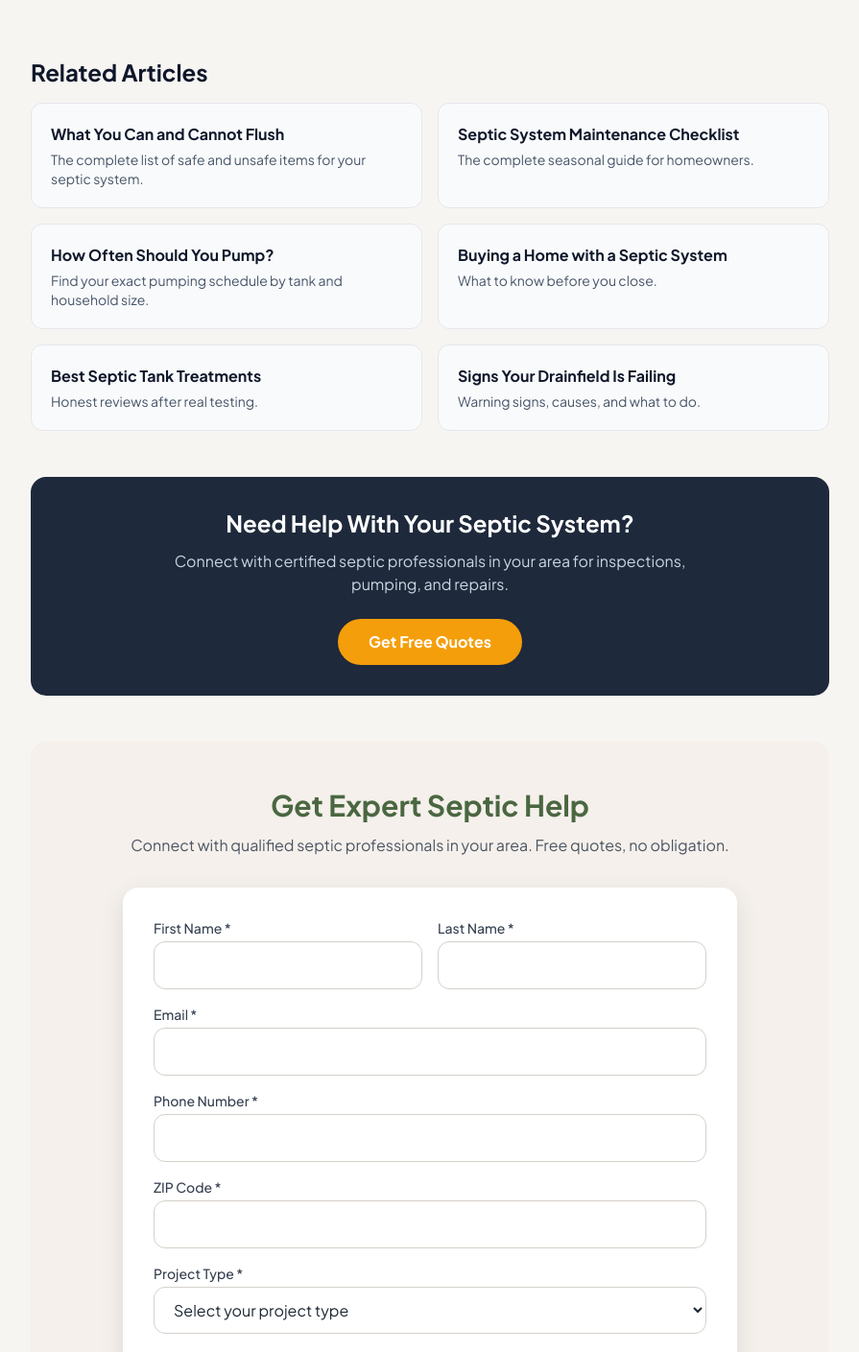
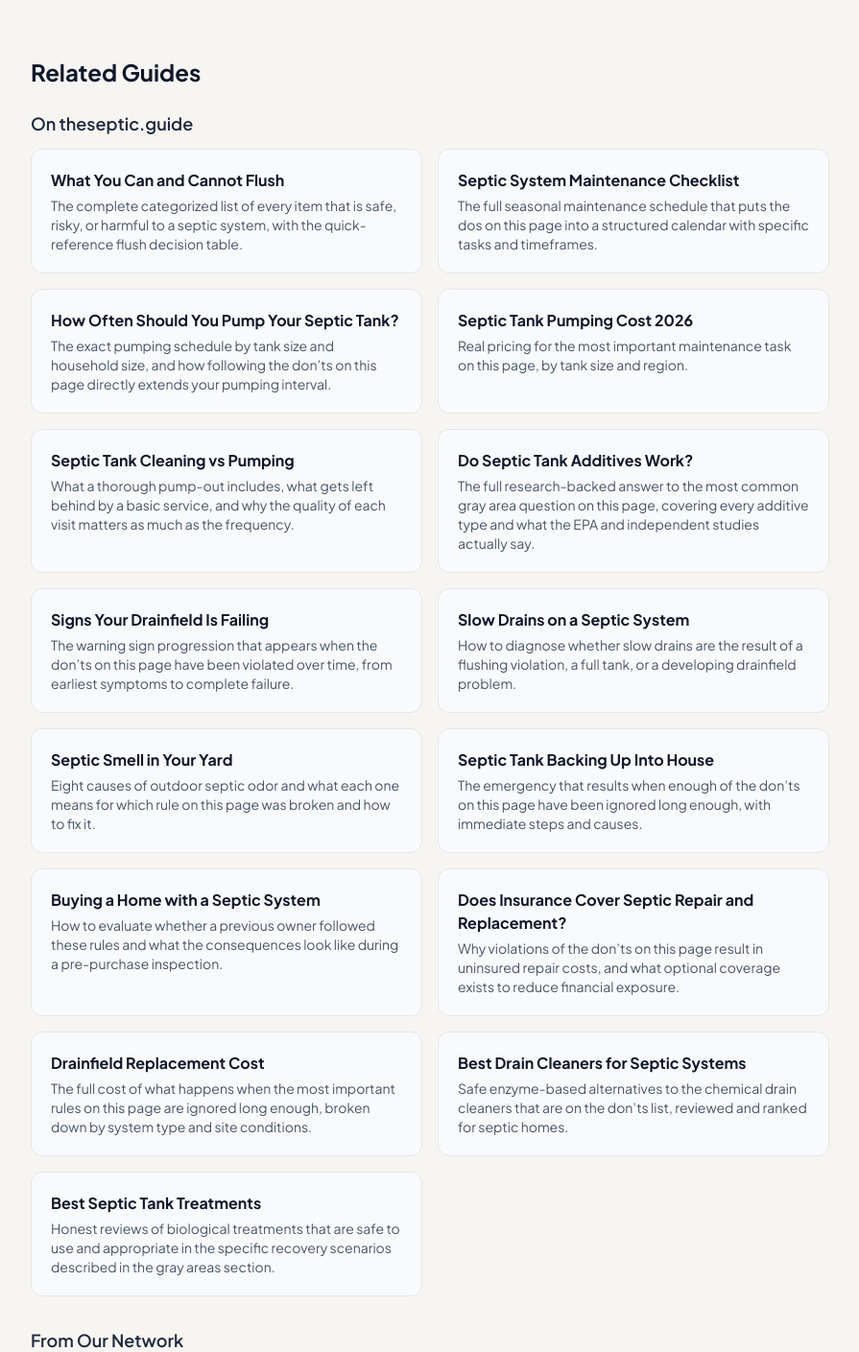
Before and after one commit to thebasementguide2026/theseptic.guide-, a Next.js app: page /guides/septic-dos-and-donts in a window 1280 px wide. Shown: the part 10200-11609 px from the top of the page at 96% size, without its empty margins (192-1087 px from the left). Built offline with nearby package versions, Linux system fonts and the light colour scheme.

Commit message:
Replace Related Articles section with expanded Related Guides on septic-dos-and-donts page

```diff
--- a/app/guides/septic-dos-and-donts/page.tsx
+++ b/app/guides/septic-dos-and-donts/page.tsx
@@ -291,16 +291,38 @@ export default function SepticDosAndDontsPage() {
           </div>
         </section>
 
-        {/* Related Articles */}
+        {/* Related Guides */}
         <section className="mb-12">
-          <h2 className="text-2xl font-bold text-slate-900 mb-4">Related Articles</h2>
+          <h2 className="text-2xl font-bold text-slate-900 mb-6">Related Guides</h2>
+
+          <h3 className="text-lg font-semibold text-slate-800 mb-3">On theseptic.guide</h3>
+          <div className="grid md:grid-cols-2 gap-4 mb-8">
+            <Link href="/articles/what-can-cannot-flush-septic-system" className="block bg-gray-50 rounded-lg p-5 border border-gray-200 hover:shadow-md transition-shadow"><h4 className="font-bold text-slate-900">What You Can and Cannot Flush</h4><p className="text-slate-600 text-sm mt-1">The complete categorized list of every item that is safe, risky, or harmful to a septic system, with the quick-reference flush decision table.</p></Link>
+            <Link href="/maintenance/septic-system-maintenance-checklist" className="block bg-gray-50 rounded-lg p-5 border border-gray-200 hover:shadow-md transition-shadow"><h4 className="font-bold text-slate-900">Septic System Maintenance Checklist</h4><p className="text-slate-600 text-sm mt-1">The full seasonal maintenance schedule that puts the dos on this page into a structured calendar with specific tasks and timeframes.</p></Link>
+            <Link href="/articles/how-often-pump-septic-tank" className="block bg-gray-50 rounded-lg p-5 border border-gray-200 hover:shadow-md transition-shadow"><h4 className="font-bold text-slate-900">How Often Should You Pump Your Septic Tank?</h4><p className="text-slate-600 text-sm mt-1">The exact pumping schedule by tank size and household size, and how following the don’ts on this page directly extends your pumping interval.</p></Link>
+            <Link href="/articles/septic-tank-pumping-cost" className="block bg-gray-50 rounded-lg p-5 border border-gray-200 hover:shadow-md transition-shadow"><h4 className="font-bold text-slate-900">Septic Tank Pumping Cost 2026</h4><p className="text-slate-600 text-sm mt-1">Real pricing for the most important maintenance task on this page, by tank size and region.</p></Link>
+            <Link href="/articles/septic-tank-cleaning-vs-pumping" className="block bg-gray-50 rounded-lg p-5 border border-gray-200 hover:shadow-md transition-shadow"><h4 className="font-bold text-slate-900">Septic Tank Cleaning vs Pumping</h4><p className="text-slate-600 text-sm mt-1">What a thorough pump-out includes, what gets left behind by a basic service, and why the quality of each visit matters as much as the frequency.</p></Link>
+            <Link href="/articles/septic-tank-additives" className="block bg-gray-50 rounded-lg p-5 border border-gray-200 hover:shadow-md transition-shadow"><h4 className="font-bold text-slate-900">Do Septic Tank Additives Work?</h4><p className="text-slate-600 text-sm mt-1">The full research-backed answer to the most common gray area question on this page, covering every additive type and what the EPA and independent studies actually say.</p></Link>
+            <Link href="/problems/drainfield-failing" className="block bg-gray-50 rounded-lg p-5 border border-gray-200 hover:shadow-md transition-shadow"><h4 className="font-bold text-slate-900">Signs Your Drainfield Is Failing</h4><p className="text-slate-600 text-sm mt-1">The warning sign progression that appears when the don’ts on this page have been violated over time, from earliest symptoms to complete failure.</p></Link>
+            <Link href="/problems/slow-drains" className="block bg-gray-50 rounded-lg p-5 border border-gray-200 hover:shadow-md transition-shadow"><h4 className="font-bold text-slate-900">Slow Drains on a Septic System</h4><p className="text-slate-600 text-sm mt-1">How to diagnose whether slow drains are the result of a flushing violation, a full tank, or a developing drainfield problem.</p></Link>
+            <Link href="/problems/septic-smell-in-yard" className="block bg-gray-50 rounded-lg p-5 border border-gray-200 hover:shadow-md transition-shadow"><h4 className="font-bold text-slate-900">Septic Smell in Your Yard</h4><p className="text-slate-600 text-sm mt-1">Eight causes of outdoor septic odor and what each one means for which rule on this page was broken and how to fix it.</p></Link>
+            <Link href="/problems/tank-backing-up" className="block bg-gray-50 rounded-lg p-5 border border-gray-200 hover:shadow-md transition-shadow"><h4 className="font-bold text-slate-900">Septic Tank Backing Up Into House</h4><p className="text-slate-600 text-sm mt-1">The emergency that results when enough of the don’ts on this page have been ignored long enough, with immediate steps and causes.</p></Link>
+            <Link href="/guides/buying-home-with-septic" className="block bg-gray-50 rounded-lg p-5 border border-gray-200 hover:shadow-md transition-shadow"><h4 className="font-bold text-slate-900">Buying a Home with a Septic System</h4><p className="text-slate-600 text-sm mt-1">How to evaluate whether a previous owner followed these rules and what the consequences look like during a pre-purchase inspection.</p></Link>
+            <Link href="/articles/does-insurance-cover-septic-repair-replacement" className="block bg-gray-50 rounded-lg p-5 border border-gray-200 hover:shadow-md transition-shadow"><h4 className="font-bold text-slate-900">Does Insurance Cover Septic Repair and Replacement?</h4><p className="text-slate-600 text-sm mt-1">Why violations of the don’ts on this page result in uninsured repair costs, and what optional coverage exists to reduce financial exposure.</p></Link>
+            <Link href="/cost-guides/drainfield-replacement-cost" className="block bg-gray-50 rounded-lg p-5 border border-gray-200 hover:shadow-md transition-shadow"><h4 className="font-bold text-slate-900">Drainfield Replacement Cost</h4><p className="text-slate-600 text-sm mt-1">The full cost of what happens when the most important rules on this page are ignored long enough, broken down by system type and site conditions.</p></Link>
+            <Link href="/reviews/best-drain-cleaners-for-septic" className="block bg-gray-50 rounded-lg p-5 border border-gray-200 hover:shadow-md transition-shadow"><h4 className="font-bold text-slate-900">Best Drain Cleaners for Septic Systems</h4><p className="text-slate-600 text-sm mt-1">Safe enzyme-based alternatives to the chemical drain cleaners that are on the don’ts list, reviewed and ranked for septic homes.</p></Link>
+            <Link href="/reviews/best-septic-tank-treatments" className="block bg-gray-50 rounded-lg p-5 border border-gray-200 hover:shadow-md transition-shadow"><h4 className="font-bold text-slate-900">Best Septic Tank Treatments</h4><p className="text-slate-600 text-sm mt-1">Honest reviews of biological treatments that are safe to use and appropriate in the specific recovery scenarios described in the gray areas section.</p></Link>
+          </div>
+
+          <h3 className="text-lg font-semibold text-slate-800 mb-3">From Our Network</h3>
+          <div className="grid md:grid-cols-2 gap-4 mb-8">
+            <a href="https://thebasement.guide/articles/sump-pump-design-ideas" className="block bg-gray-50 rounded-lg p-5 border border-gray-200 hover:shadow-md transition-shadow"><h4 className="font-bold text-slate-900">Sump Pump Design Ideas for 2026</h4><p className="text-slate-600 text-sm mt-1">For homes where basement sump pump discharge is currently routing toward the septic drainfield in violation of the surface water don’ts, this guide covers how to redirect it properly.</p></a>
+            <a href="https://thebasement.guide/articles/best-sump-pumps-2026" className="block bg-gray-50 rounded-lg p-5 border border-gray-200 hover:shadow-md transition-shadow"><h4 className="font-bold text-slate-900">Best Sump Pumps 2026</h4><p className="text-slate-600 text-sm mt-1">Managing basement groundwater correctly keeps it out of the drainfield and prevents the hydraulic overload that is one of the most common and least recognized septic violations.</p></a>
+          </div>
+
+          <h3 className="text-lg font-semibold text-slate-800 mb-3">External Resource</h3>
           <div className="grid md:grid-cols-2 gap-4">
-            <Link href="/articles/what-can-cannot-flush-septic-system" className="block bg-gray-50 rounded-lg p-5 border border-gray-200 hover:shadow-md transition-shadow"><h3 className="font-bold text-slate-900">What You Can and Cannot Flush</h3><p className="text-slate-600 text-sm mt-1">The complete list of safe and unsafe items for your septic system.</p></Link>
-            <Link href="/maintenance/septic-system-maintenance-checklist" className="block bg-gray-50 rounded-lg p-5 border border-gray-200 hover:shadow-md transition-shadow"><h3 className="font-bold text-slate-900">Septic System Maintenance Checklist</h3><p className="text-slate-600 text-sm mt-1">The complete seasonal guide for homeowners.</p></Link>
-            <Link href="/articles/how-often-pump-septic-tank" className="block bg-gray-50 rounded-lg p-5 border border-gray-200 hover:shadow-md transition-shadow"><h3 className="font-bold text-slate-900">How Often Should You Pump?</h3><p className="text-slate-600 text-sm mt-1">Find your exact pumping schedule by tank and household size.</p></Link>
-            <Link href="/guides/buying-home-with-septic" className="block bg-gray-50 rounded-lg p-5 border border-gray-200 hover:shadow-md transition-shadow"><h3 className="font-bold text-slate-900">Buying a Home with a Septic System</h3><p className="text-slate-600 text-sm mt-1">What to know before you close.</p></Link>
-            <Link href="/reviews/best-septic-tank-treatments" className="block bg-gray-50 rounded-lg p-5 border border-gray-200 hover:shadow-md transition-shadow"><h3 className="font-bold text-slate-900">Best Septic Tank Treatments</h3><p className="text-slate-600 text-sm mt-1">Honest reviews after real testing.</p></Link>
-            <Link href="/problems/drainfield-failing" className="block bg-gray-50 rounded-lg p-5 border border-gray-200 hover:shadow-md transition-shadow"><h3 className="font-bold text-slate-900">Signs Your Drainfield Is Failing</h3><p className="text-slate-600 text-sm mt-1">Warning signs, causes, and what to do.</p></Link>
+            <a href="https://www.epa.gov/watersense" target="_blank" rel="noopener noreferrer" className="block bg-gray-50 rounded-lg p-5 border border-gray-200 hover:shadow-md transition-shadow"><h4 className="font-bold text-slate-900">EPA WaterSense Program</h4><p className="text-slate-600 text-sm mt-1">The EPA’s official program for water-efficient fixtures and practices, directly relevant to the water use dos on this page covering low-flow toilets, efficient appliances, and leak repair.</p></a>
           </div>
         </section>
 
```
